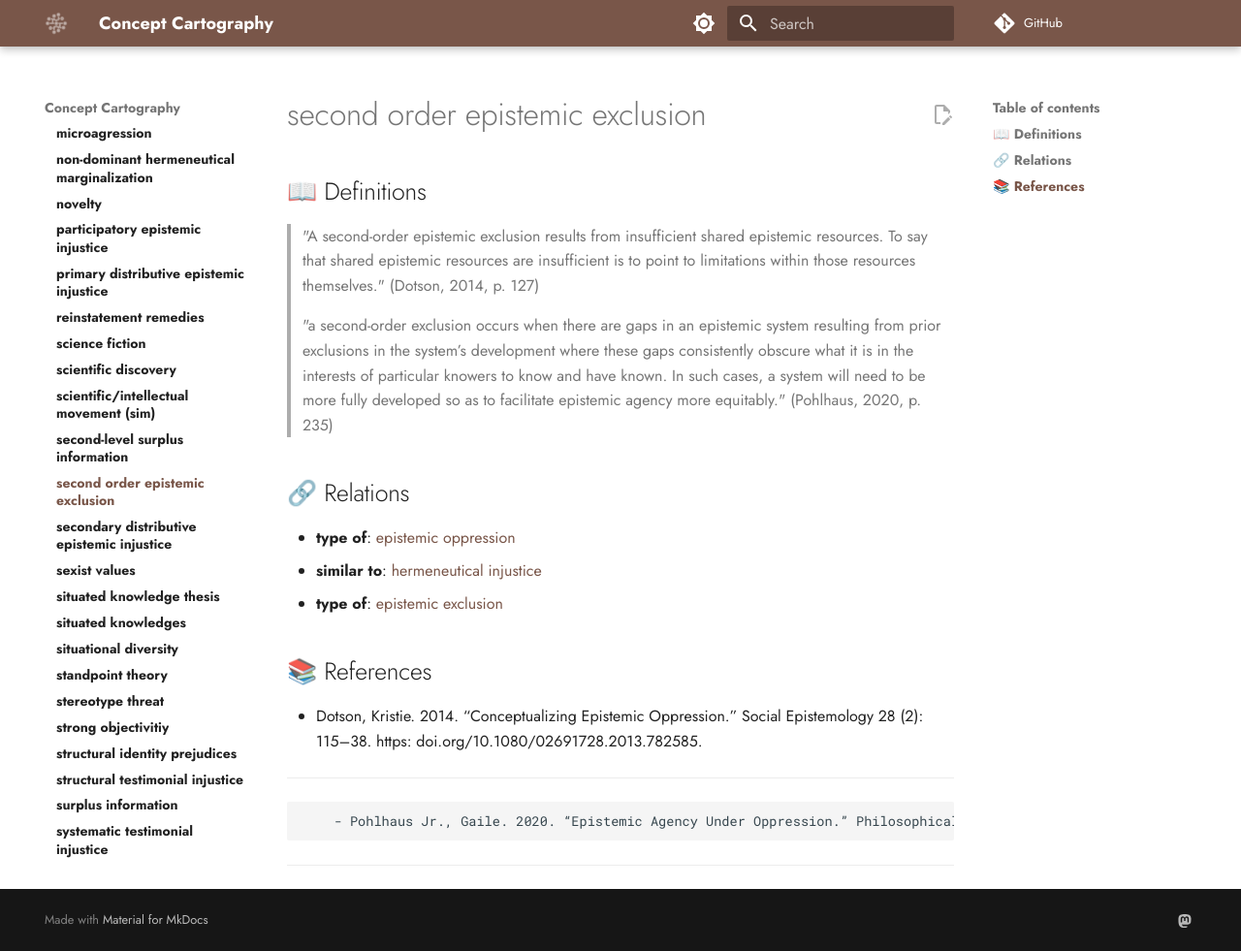
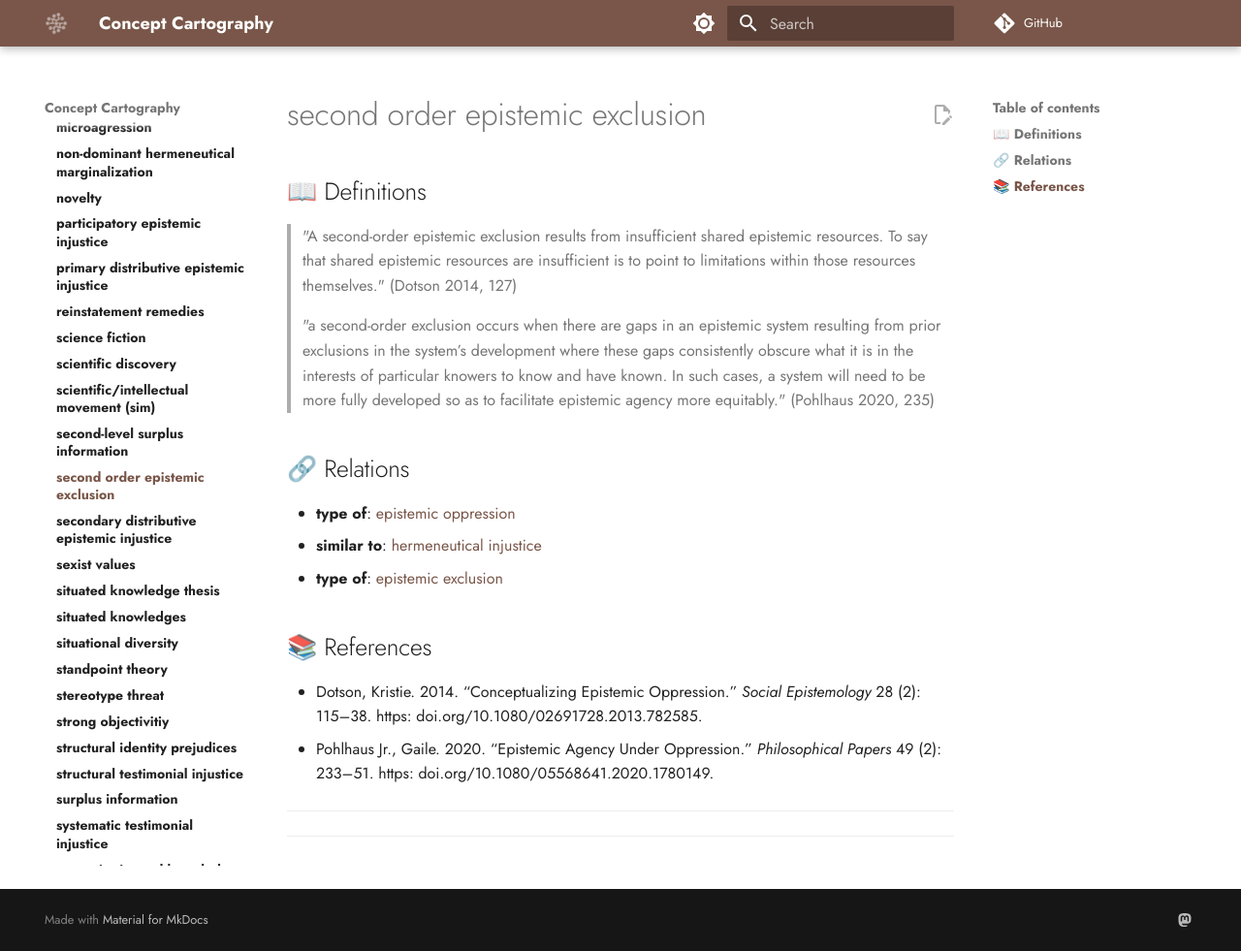
Before and after one commit to conceptcartography/conceptcartography, an MkDocs documentation site: the page built from docs/concepts/second-order-epistemic-exclusion.md, in a window 1280 px wide and 981 px high. Shown: the whole window at 97% size. Built offline with MkDocs 1.6.1 and Material for MkDocs 9.7.7, drawn with Linux system fonts in a browser that asks for light colours; comment, search, counter and statistics services are not loaded; the version menu is left out.

```diff
--- a/docs/concepts/second-order-epistemic-exclusion.md
+++ b/docs/concepts/second-order-epistemic-exclusion.md
@@ -2,9 +2,9 @@
 
 ## 📖 Definitions
 
-> "A second-order epistemic exclusion results from insufficient shared epistemic resources. To say that shared epistemic resources are insufficient is to point to limitations within those resources themselves." (Dotson, 2014, p. 127)
+> "A second-order epistemic exclusion results from insufficient shared epistemic resources. To say that shared epistemic resources are insufficient is to point to limitations within those resources themselves." (Dotson 2014, 127)
 
-> "a second-order exclusion occurs when there are gaps in an epistemic system resulting from prior exclusions in the system’s development where these gaps consistently obscure what it is in the interests of particular knowers to know and have known. In such cases, a system will need to be more fully developed so as to facilitate epistemic agency more equitably." (Pohlhaus, 2020, p. 235)
+> "a second-order exclusion occurs when there are gaps in an epistemic system resulting from prior exclusions in the system’s development where these gaps consistently obscure what it is in the interests of particular knowers to know and have known. In such cases, a system will need to be more fully developed so as to facilitate epistemic agency more equitably." (Pohlhaus 2020, 235)
 
 ## 🔗 Relations
 
```
Also changed, not shown: other parts of docs/concepts/second-order-epistemic-exclusion.md (+3 -2 lines).
